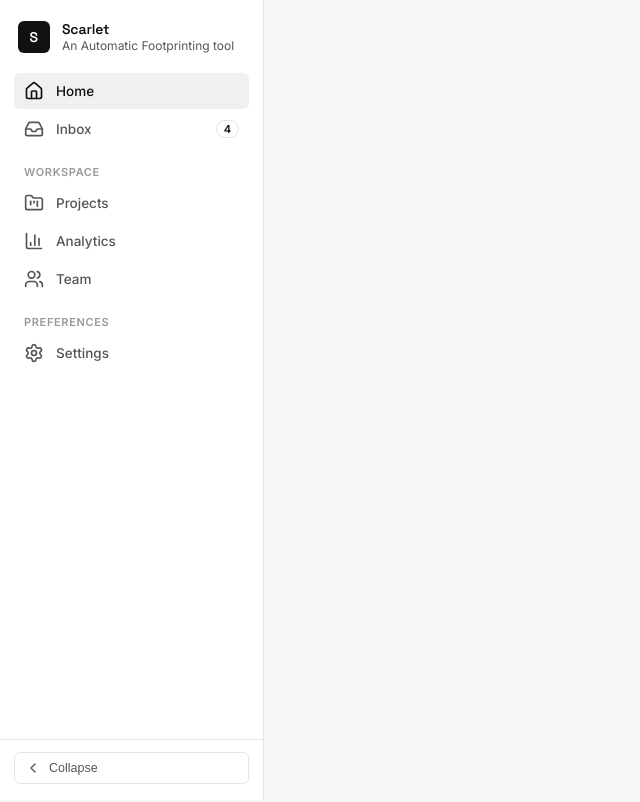
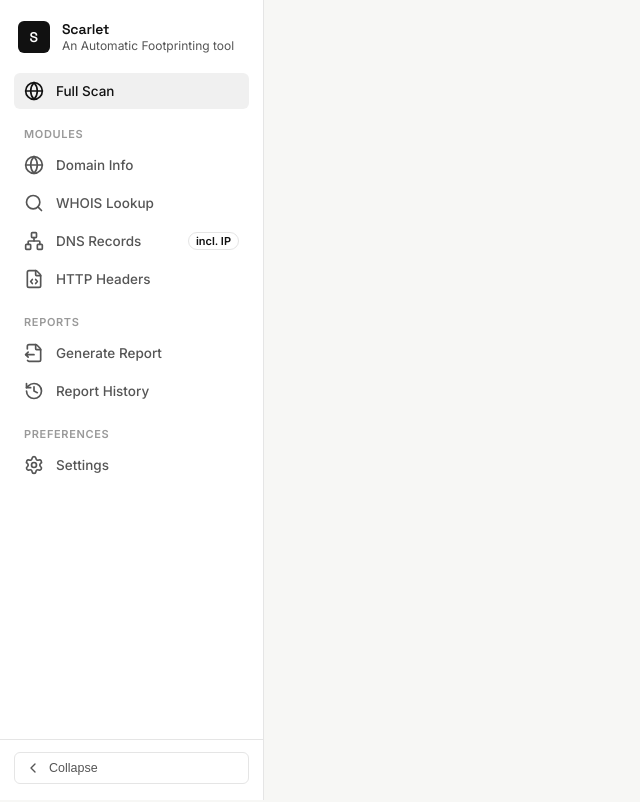
Before and after one commit to RepVignesh/Scarlet, a Next.js app in the folder frontend/: page / in a window 1280 px wide. Shown: the top 802 px of the page, without its empty margins (0-640 px from the left). Built offline with nearby package versions, Linux system fonts and the light colour scheme.

Commit message:
Change Nav-Sections to Match the Project.

```diff
--- a/frontend/src/app/configs/Sections.tsx
+++ b/frontend/src/app/configs/Sections.tsx
@@ -1,46 +1,69 @@
 import {
-  BarChart3,
-  FolderKanban,
-  Home,
-  Inbox,
+  Globe,
+  Search,
+  Network,
+  FileCode,
+  FileOutput,
+  History,
   Settings,
-  Users,
 } from "lucide-react";
 import type { NavSection } from "@/app/components/Sidebar.types";
 
 export const sections: NavSection[] = [
   {
     items: [
-      { id: "home", label: "Home", href: "/", icon: <Home size={20} /> },
       {
-        id: "inbox",
-        label: "Inbox",
-        href: "/inbox",
-        icon: <Inbox size={20} />,
-        badge: 4,
+        id: "full-scan",
+        label: "Full Scan",
+        href: "/",
+        icon: <Globe size={20} />,
       },
     ],
   },
   {
-    title: "Workspace",
+    title: "Modules",
     items: [
       {
-        id: "projects",
-        label: "Projects",
-        href: "/projects",
-        icon: <FolderKanban size={20} />,
+        id: "domain",
+        label: "Domain Info",
+        href: "/modules/domain",
+        icon: <Globe size={20} />,
       },
       {
-        id: "analytics",
-        label: "Analytics",
-        href: "/analytics",
-        icon: <BarChart3 size={20} />,
+        id: "whois",
+        label: "WHOIS Lookup",
+        href: "/modules/whois",
+        icon: <Search size={20} />,
       },
       {
-        id: "team",
-        label: "Team",
-        href: "/team",
-        icon: <Users size={20} />,
+        id: "dns",
+        label: "DNS Records",
+        href: "/modules/dns",
+        icon: <Network size={20} />,
+        badge: "incl. IP",
+      },
+      {
+        id: "http-headers",
+        label: "HTTP Headers",
+        href: "/modules/headers",
+        icon: <FileCode size={20} />,
+      },
+    ],
+  },
+  {
+    title: "Reports",
+    items: [
+      {
+        id: "generate-report",
+        label: "Generate Report",
+        href: "/reports/new",
+        icon: <FileOutput size={20} />,
+      },
+      {
+        id: "report-history",
+        label: "Report History",
+        href: "/reports",
+        icon: <History size={20} />,
       },
     ],
   },
```
